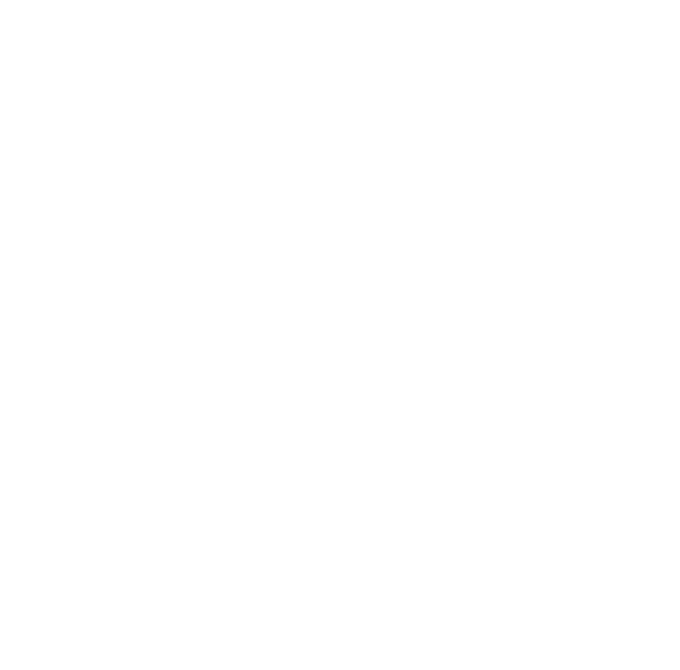
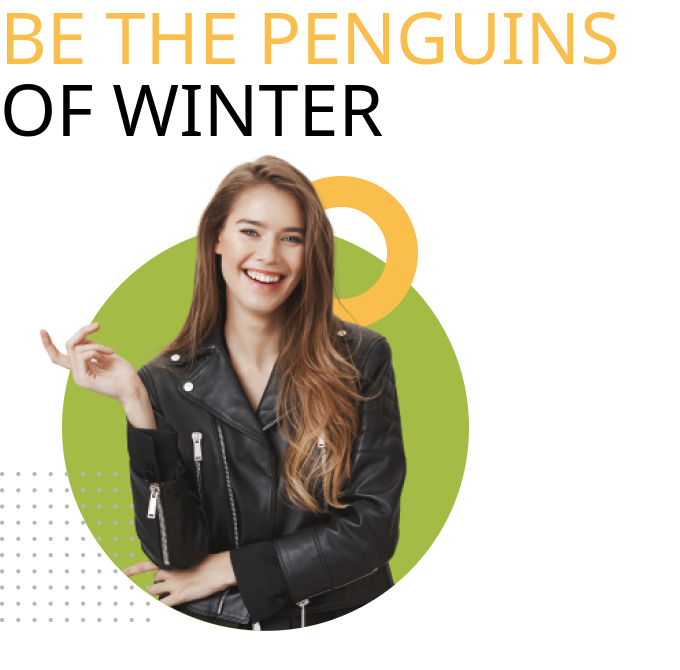
Before and after one commit to shabnam001/penguin-fashion-using-tailwind, a plain HTML site: page index.html in a window 1280 px wide. Shown: the whole page, without its empty margins (0-680 px from the left). Drawn offline with nearby package versions, Linux system fonts and the light colour scheme.

Commit message:
header section created

```diff
--- a/index.html
+++ b/index.html
@@ -10,9 +10,12 @@
     <head>
         <div>
             <div>
-                <h1></h1>
+                <h1 class="text-7xl uppercase "><span class="text-[#FABE4C]">Be the Penguins</span>
+                    <br> of Winter</h1>
             </div>
-            <div></div>
+            <div>
+                <img src="images/model.png" alt="">
+            </div>
         </div>
     </head>
     <main></main>
```
